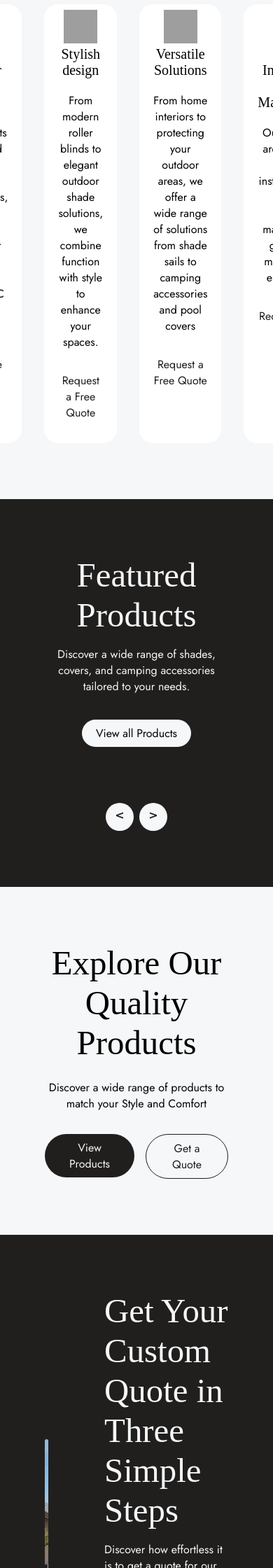
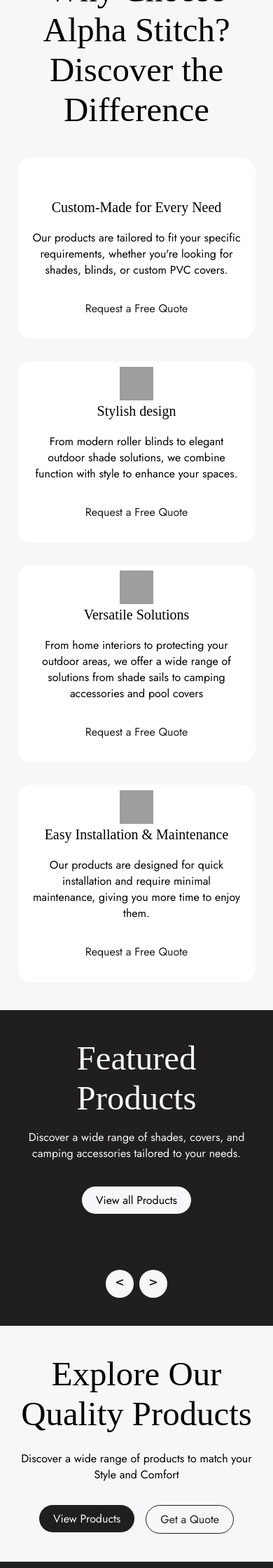
Before and after one commit to MarkMusili/AlphaStitch, a Django app: page / in a window 390 px wide; the page is wider, and only the part inside the window is pictured. Shown: the part 1200-3440 px from the top of that part at 70% size. Run offline with Django 5.2, Linux system fonts and the light colour scheme; data that the repository does not hold is empty; some web fonts are replaced; grey boxes are pictures that could not be loaded.

Commit message:
Home page responsiveness

```diff
--- a/main/static/main/css/base.css
+++ b/main/static/main/css/base.css
@@ -29,6 +29,7 @@ h1, h2, h3, h4, h5, h6, p small {
 body {
     margin: 0;
     padding: 0;
+    overflow-x: hidden;
 }
 header {
     display: flex;
@@ -40,7 +41,8 @@ header {
     background-color: var(--secondary-color);
     height: 72px;
     border-bottom: 1px solid var(--primary-color);
-    position: fixed;
+    position: sticky;
+    top: 0;
     z-index: 1001;
 }
 
--- a/main/static/main/css/home.css
+++ b/main/static/main/css/home.css
@@ -111,14 +111,22 @@
     align-items: center;
     background-color: var(--secondary-color);
     color: var(--primary-color);
+
 }
 .product .container {
     text-align: center;
 }
+.product .container:last-child {
+    display: contents;
+    max-width: 1200px;
+    width: 100%;
+}
+
 .product_list {
     display: flex;
     gap: 32px;
-    width: 996px;
+    width: 100%;
+    max-width: 900px;
     overflow: hidden;
     scroll-behavior: smooth;
     scroll-snap-type: x mandatory;
@@ -135,10 +143,11 @@
     transition: 0.5s ease-in-out;
     scroll-snap-align: start;
     gap: 20px;
+    max-width: 300px;
 }
 .product_item img {
-    width: 300px;
-    height: 480px;
+    width: 100%;
+    height: 400px;
     border-radius: 20px;
     object-fit: cover;
     transition: opacity 0.3s ease;
@@ -287,3 +296,44 @@
 .review_item a {
     color: var(--secondary-color);
 }
+
+@media (max-width: 768px) {
+    .section {
+        padding: 40px 20px;
+    }
+    .hero, .benefits, .process {
+        flex-direction: column;
+        gap: 40px;
+        text-align: center;
+    }
+    .process ul {
+        text-align: start;
+    }
+    .hero .container:first-child {
+        display: flex;
+        align-items: center;
+        flex-direction: column;
+    }
+    .process .container:last-child {
+        display: flex;
+        align-items: center;
+        flex-direction: column;
+    }
+    .items {
+        flex-direction: column;
+    }
+    .product_list {
+        gap: 20px;
+    }
+    .product_item {
+        flex: 0 0 calc((100% - 40px) / 2);
+    }
+}
+@media (max-width: 768px) {
+    .product_list {
+        max-width: 300px;
+    }
+    .product_item {
+        flex: 0 0 100%;
+    }
+}
--- a/main/templates/main/base.html
+++ b/main/templates/main/base.html
@@ -22,7 +22,7 @@
                 <a href="{% url 'about' %}"><li>About</li></a>
                 <a href="{% url 'products' %}"><li>Products</li></a>
                 <a href="{% url 'contact' %}"><li>Contact</li></a>
-                <button><a class="CTA-dropdown" href="{% url 'contact' %}">Get a Quote</a></button>
+                <button class="CTA-dropdown"><a  href="{% url 'contact' %}">Get a Quote</a></button>
             </ul>
         </nav>
         <div class="burger">
```
